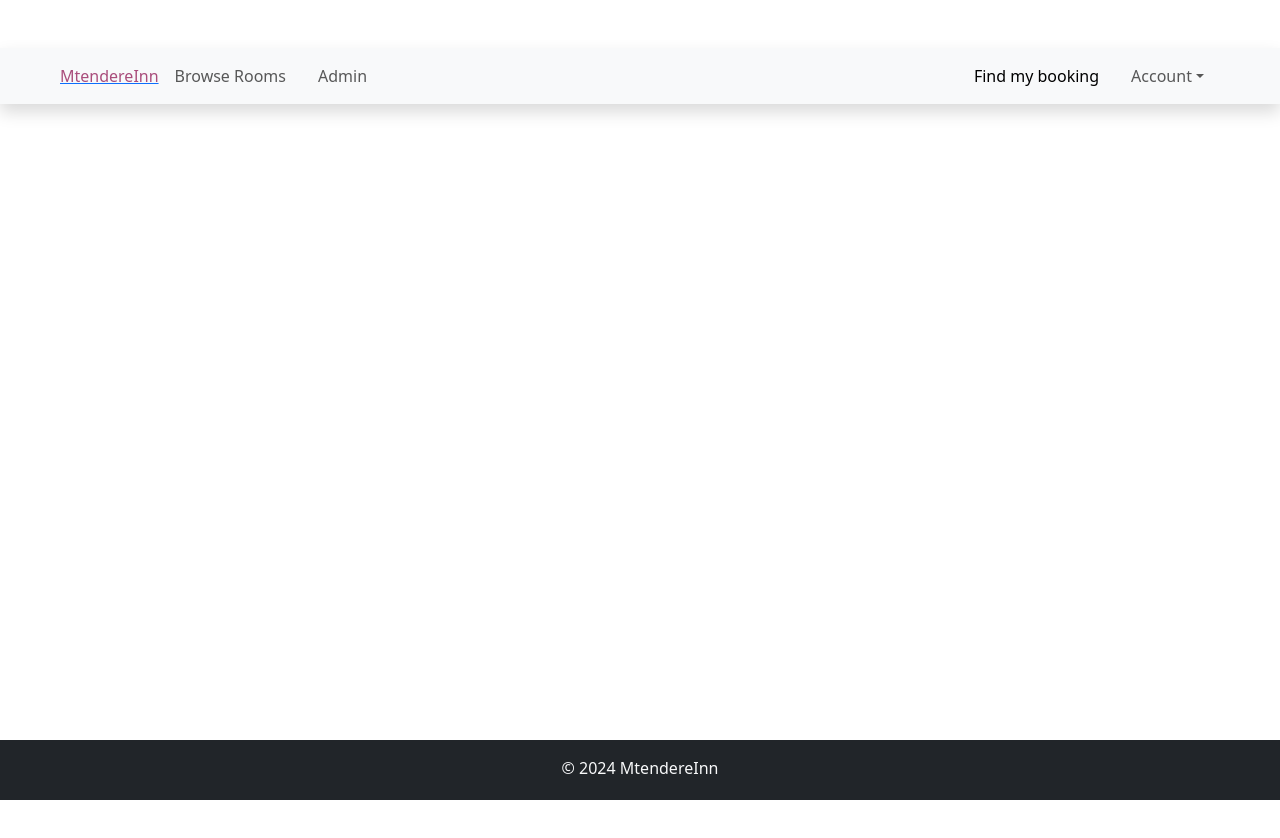
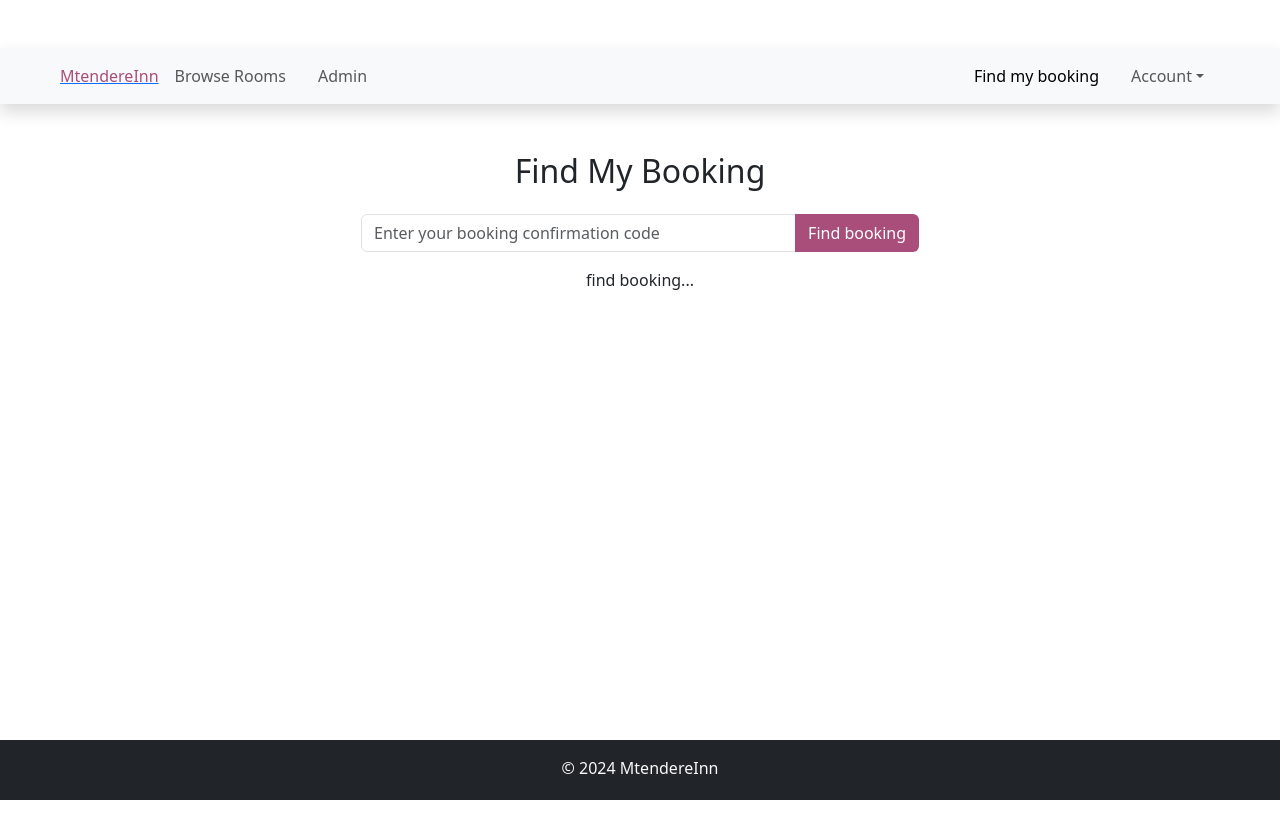
Before and after one commit to maulidiphilip/stendereUI, a React (Vite) app: page /find-booking in a window 1280 px wide. Shown: the top 838 px of the page. Built offline with nearby package versions, Linux system fonts and the light colour scheme.

Commit message:
The find my booking component works, using a confirmation code

```diff
--- a/src/App.jsx
+++ b/src/App.jsx
@@ -1,42 +1,43 @@
-import React from "react"
-import "../node_modules/bootstrap/dist/css/bootstrap.min.css"
-import "/node_modules/bootstrap/dist/js/bootstrap.min.js"
-import AddRoom from "./components/Room/addRoom"
-import ExistingRoom from "./components/Room/ExistingRoom"
-import { BrowserRouter as Router, Routes, Route } from "react-router-dom"
-import Home from "./components/Home/Home"
-import EditRoom from "./components/Room/EditRoom"
-import Navbar from "./components/layout/Navbar"
-import Footer from "./components/layout/Footer"
-import RoomListing from "./components/Room/RoomListing"
-import Admin from "./components/admin/Admin"
-import Checkout from "./components/booking/Checkout"
-import BookingSuccess from "./components/booking/BookingSuccess"
-import Bookings from "./components/booking/Bookings"
+import React from "react";
+import "../node_modules/bootstrap/dist/css/bootstrap.min.css";
+import "/node_modules/bootstrap/dist/js/bootstrap.min.js";
+import AddRoom from "./components/Room/addRoom";
+import ExistingRoom from "./components/Room/ExistingRoom";
+import { BrowserRouter as Router, Routes, Route } from "react-router-dom";
+import Home from "./components/Home/Home";
+import EditRoom from "./components/Room/EditRoom";
+import Navbar from "./components/layout/Navbar";
+import Footer from "./components/layout/Footer";
+import RoomListing from "./components/Room/RoomListing";
+import Admin from "./components/admin/Admin";
+import Checkout from "./components/booking/Checkout";
+import BookingSuccess from "./components/booking/BookingSuccess";
+import Bookings from "./components/booking/Bookings";
+import FindBooking from "./components/booking/FindBooking";
 
 function App() {
-
   return (
     <>
       <main>
         <Router>
-        <Navbar/>
+          <Navbar />
           <Routes>
-          <Route path="/" element={<Home/>}/>
-          <Route path="/edit-room/:roomId" element={<EditRoom/>}/>
-          <Route path="/existing-rooms" element={<ExistingRoom/>}/>
-          <Route path="/add-room" element={<AddRoom/>}/>
-          <Route path="/book-room/:roomId" element={<Checkout/>}/>
-          <Route path="/browse-all-rooms" element={<RoomListing/>}/>
-          <Route path="/admin" element={<Admin/>}/>
-          <Route path="/booking-success" element={<BookingSuccess/>}/>
-          <Route path="/existing-bookings" element={<Bookings/>}/>
+            <Route path="/" element={<Home />} />
+            <Route path="/edit-room/:roomId" element={<EditRoom />} />
+            <Route path="/existing-rooms" element={<ExistingRoom />} />
+            <Route path="/add-room" element={<AddRoom />} />
+            <Route path="/book-room/:roomId" element={<Checkout />} />
+            <Route path="/browse-all-rooms" element={<RoomListing />} />
+            <Route path="/admin" element={<Admin />} />
+            <Route path="/booking-success" element={<BookingSuccess />} />
+            <Route path="/existing-bookings" element={<Bookings />} />
+            <Route path="/find-booking" element={<FindBooking />} />
           </Routes>
         </Router>
-      <Footer/>
+        <Footer />
       </main>
     </>
-  )
+  );
 }
 
-export default App
+export default App;
--- /dev/null
+++ b/src/components/booking/FindBooking.jsx
@@ -0,0 +1,154 @@
+import { useState } from "react";
+import {
+  cancelBooking,
+  getBookingByConfirmationCode,
+} from "../Utils/ApiFunctions";
+import moment from "moment";
+
+const FindBooking = () => {
+  const [confirmationCode, setConfirmationCode] = useState("");
+  const [error, setError] = useState(null);
+  const [successMessage, setSuccessMessage] = useState("");
+  const [isLoading, setIsLoading] = useState(false);
+  const [bookingInfo, setBookingInfo] = useState({
+    id: "",
+    bookingConfirmationCode: "",
+    room: { id: "", roomType: "" },
+    roomNumber: "",
+    checkInDate: "",
+    numOfChildren: "",
+    totalNumOfGuests: "",
+  });
+
+  const emptyBookingInfo = {
+    id: "",
+    checkOutDate: "",
+    guestFullName: "",
+    guestEmail: "",
+    numOfAdults: "",
+    bookingConfirmationCode: "",
+    room: { id: "", roomType: "" },
+    roomNumber: "",
+    checkInDate: "",
+    numOfChildren: "",
+    totalNumOfGuest: "",
+  };
+  const [isDeleted, setIsDeleted] = useState(false);
+
+  const handleInputChange = (event) => {
+    setConfirmationCode(event.target.value);
+  };
+
+  const handleFormSubmit = async (event) => {
+    event.preventDefault();
+    setIsLoading(true);
+
+    try {
+      const data = await getBookingByConfirmationCode(confirmationCode);
+      setBookingInfo(data);
+      setError(null);
+    } catch (error) {
+      setBookingInfo(emptyBookingInfo);
+      if (error.response && error.response.status === 404) {
+        setError(error.response.data.message);
+      } else {
+        setError(error.message);
+      }
+    }
+
+    setTimeout(() => setIsLoading(false), 2000);
+  };
+
+  const handleBookingCancellation = async (bookingId) => {
+    try {
+      await cancelBooking(bookingInfo.bookingId);
+      setIsDeleted(true);
+      setSuccessMessage("Booking has been cancelled successfully!");
+      setBookingInfo(emptyBookingInfo);
+      setConfirmationCode("");
+      setError(null);
+    } catch (error) {
+      setError(error.message);
+    }
+    setTimeout(() => {
+      setSuccessMessage("");
+      setIsDeleted(false);
+    }, 2000);
+  };
+
+  return (
+    <>
+      <div className="container mt-5 d-flex flex-column justify-content-center align-items-center">
+        <h2 className="text-center mb-4">Find My Booking</h2>
+        <form onSubmit={handleFormSubmit} className="col-md-6">
+          <div className="input-group mb-3">
+            <input
+              className="form-control"
+              type="text"
+              id="confirmationCode"
+              name="confirmationCode"
+              value={confirmationCode}
+              onChange={handleInputChange}
+              placeholder="Enter your booking confirmation code"
+            />
+
+            <button type="submit" className="btn btn-hotel input-group-text">
+              Find booking
+            </button>
+          </div>
+        </form>
+
+        {isLoading ? (
+          <div>Finding your booking...</div>
+        ) : error ? (
+          <div className="text-danger">Error: {error}</div>
+        ) : bookingInfo.bookingConfirmationCode ? (
+          <div className="col-md-6 mt-4 mb-5">
+            <h3>Booking Information</h3>
+            <p className="text-success">
+              Confirmation Code: {bookingInfo.bookingConfirmationCode}
+            </p>
+            <p>Room Number: {bookingInfo.roomResponse.id}</p>
+            <p>Room Type: {bookingInfo.roomResponse.roomType}</p>
+            <p>
+              Check-in Date:{" "}
+              {moment(bookingInfo.checkInDate)
+                .subtract(1, "month")
+                .format("MMM Do, YYYY")}
+            </p>
+            <p>
+              Check-out Date:{" "}
+              {moment(bookingInfo.checkOutDate)
+                .subtract(1, "month")
+                .format("MMM Do, YYYY")}
+            </p>
+            <p>Full Name: {bookingInfo.guestFullName || "N/A"}</p>
+            <p>Email Address: {bookingInfo.guestEmail || "N/A"}</p>
+            <p>Adults: {bookingInfo.numOfAdults || 0}</p>
+            <p>Children: {bookingInfo.numOfChildren || 0}</p>
+            <p>Total Guests: {bookingInfo.totalNumOfGuest || 0}</p>
+
+            {!isDeleted && (
+              <button
+                onClick={() => handleBookingCancellation(bookingInfo.id)}
+                className="btn btn-danger"
+              >
+                Cancel Booking
+              </button>
+            )}
+          </div>
+        ) : (
+          <div>find booking...</div>
+        )}
+
+        {isDeleted && (
+          <div className="alert alert-success mt-3 fade show">
+            {successMessage}
+          </div>
+        )}
+      </div>
+    </>
+  );
+};
+
+export default FindBooking;
```
Also changed, not shown: src/components/Utils/ApiFunctions.js (+46 -47 lines). Lines whose indentation alone changed are shown as unchanged.
